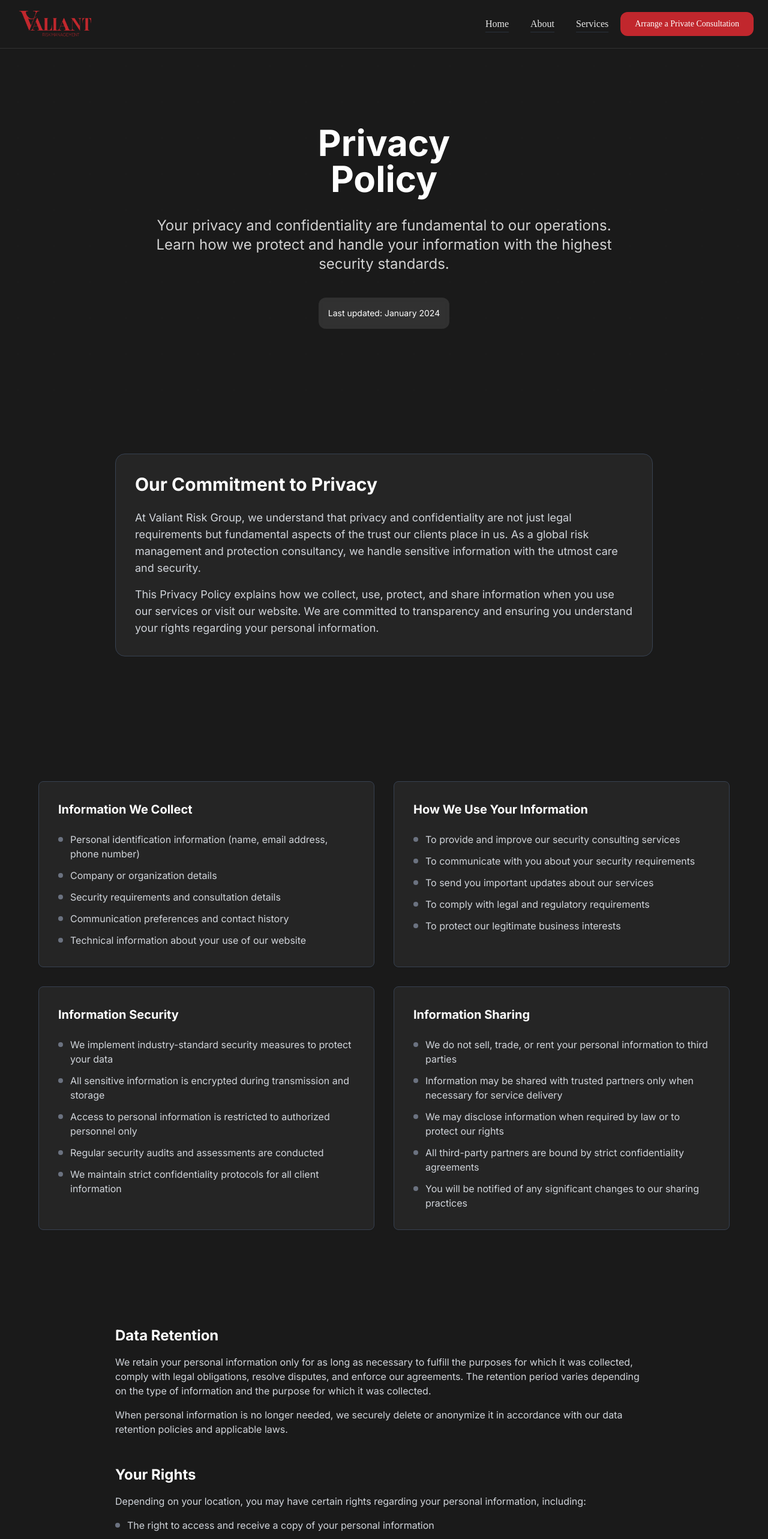
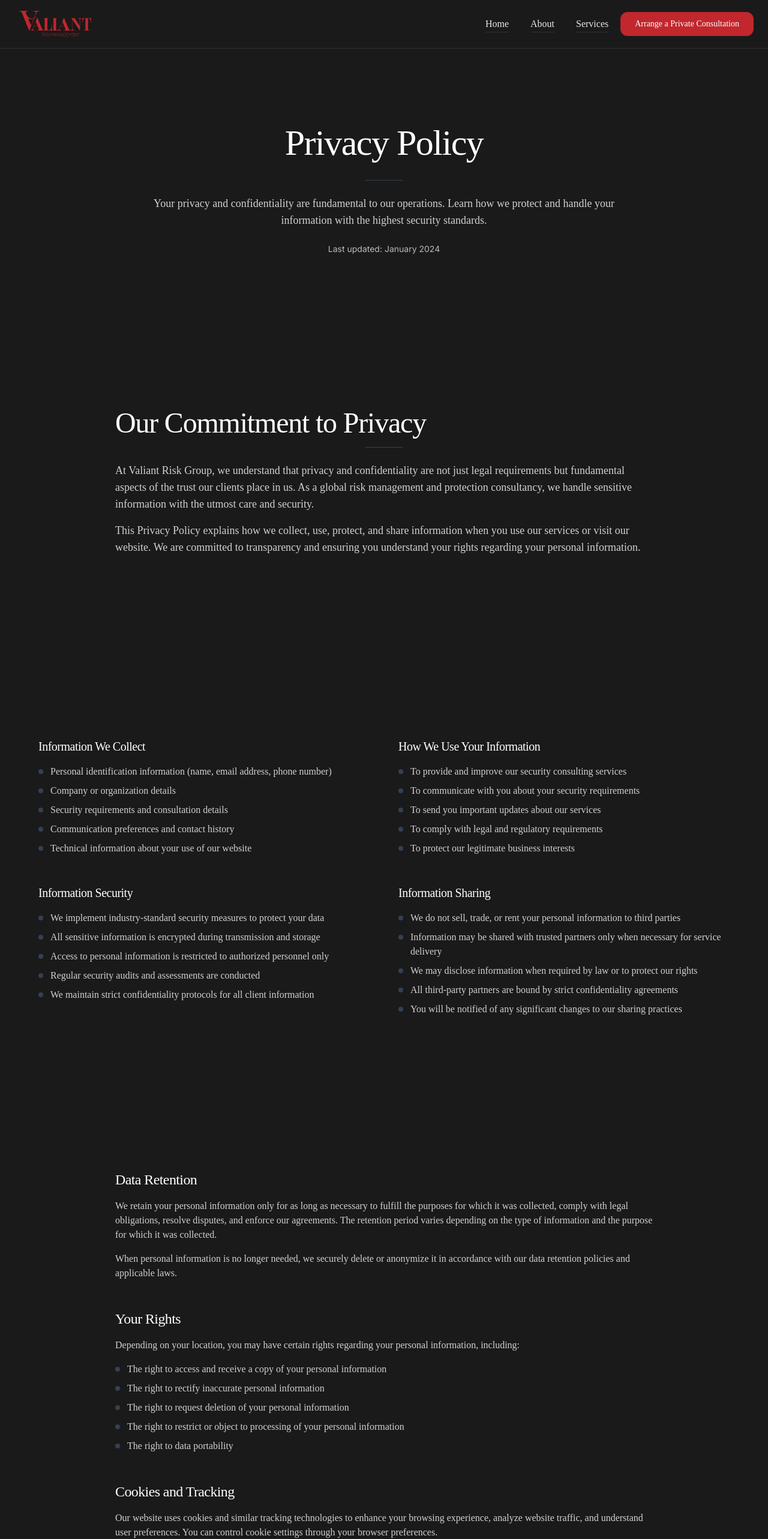
Before and after one commit to Joshua-Joseph1/valendor, a Next.js app: page /privacy-policy in a window 1280 px wide. Shown: the top 2565 px of the page at 60% size. Built offline with nearby package versions, Linux system fonts and the light colour scheme.

Commit message:
style(privacy-policy): apply Valiant minimal theme — dark bg, serif/sans types, unboxed sections, editorial spacing

```diff
--- a/app/privacy-policy/page.tsx
+++ b/app/privacy-policy/page.tsx
@@ -4,7 +4,7 @@ import { motion } from 'framer-motion';
 import { useInView } from 'framer-motion';
 import { useRef } from 'react';
 // Icons removed per brand guideline
-import { Card, CardContent } from '@/components/ui/card';
+// Minimal style - no cards needed
 
 const PrivacyPolicyPage = () => {
   const heroRef = useRef(null);
@@ -61,11 +61,11 @@ const PrivacyPolicyPage = () => {
   ];
 
   return (
-    <div className="min-h-screen pt-20 bg-[#1a1a1a] text-white">
+    <div className="min-h-screen pt-20 bg-[#1a1a1a] text-white antialiased">
       {/* Hero Section */}
       <section
         ref={heroRef}
-        className="relative py-32 bg-[#1a1a1a] text-white overflow-hidden"
+        className="relative py-24 md:py-32 bg-[#1a1a1a] text-white overflow-hidden"
       >
         {/* Subtle geometric background pattern */}
         <div className="absolute inset-0 opacity-5">
@@ -86,26 +86,22 @@ const PrivacyPolicyPage = () => {
           >
             <div className="flex items-center justify-center mb-8">
               <div>
-                <h1 className="text-5xl md:text-6xl font-bold leading-tight">
-                  Privacy
-                  <span className="block text-white">Policy</span>
+                <h1 className="text-4xl md:text-6xl font-[ui-serif] tracking-tight leading-tight">
+                  Privacy Policy
                 </h1>
               </div>
             </div>
-            <p className="text-xl md:text-2xl text-white/80 mb-10 leading-relaxed max-w-3xl mx-auto">
-              Your privacy and confidentiality are fundamental to our
-              operations. Learn how we protect and handle your information with
-              the highest security standards.
+            <div className="mx-auto h-px w-16 bg-[#344154] mb-6" />
+            <p className="text-base md:text-lg text-white/80 mb-6 leading-relaxed max-w-3xl mx-auto font-[ui-sans-serif]">
+              Your privacy and confidentiality are fundamental to our operations. Learn how we protect and handle your information with the highest security standards.
             </p>
-            <div className="bg-white/10 backdrop-blur-sm rounded-xl p-4 inline-flex items-center">
-              <span className="text-sm">Last updated: January 2024</span>
-            </div>
+            <div className="text-white/70 text-sm">Last updated: January 2024</div>
           </motion.div>
         </div>
       </section>
 
       {/* Introduction Section */}
-      <section className="py-20 bg-[#1a1a1a]">
+      <section className="py-24 md:py-32 bg-[#1a1a1a] text-white">
         <div className="container mx-auto px-6">
           <motion.div
             initial={{ opacity: 0, y: 50 }}
@@ -114,22 +110,16 @@ const PrivacyPolicyPage = () => {
             viewport={{ once: true }}
             className="max-w-4xl mx-auto"
           >
-            <div className="bg-[#252525] border border-gray-700 rounded-2xl p-8 mb-12">
-              <h2 className="text-3xl font-bold text-white mb-6">
+            <div className="p-0 mb-12">
+              <h2 className="text-3xl md:text-5xl font-[ui-serif] tracking-tight text-white mb-4">
                 Our Commitment to Privacy
               </h2>
-              <p className="text-lg text-gray-300 mb-4">
-                At Valiant Risk Group, we understand that privacy and
-                confidentiality are not just legal requirements but fundamental
-                aspects of the trust our clients place in us. As a global risk
-                management and protection consultancy, we handle sensitive
-                information with the utmost care and security.
+              <div className="mx-auto h-px w-16 bg-[#344154] mb-6" />
+              <p className="text-base md:text-lg text-white/80 mb-4 font-[ui-sans-serif]">
+                At Valiant Risk Group, we understand that privacy and confidentiality are not just legal requirements but fundamental aspects of the trust our clients place in us. As a global risk management and protection consultancy, we handle sensitive information with the utmost care and security.
               </p>
-              <p className="text-lg text-gray-300">
-                This Privacy Policy explains how we collect, use, protect, and
-                share information when you use our services or visit our
-                website. We are committed to transparency and ensuring you
-                understand your rights regarding your personal information.
+              <p className="text-base md:text-lg text-white/80 font-[ui-sans-serif]">
+                This Privacy Policy explains how we collect, use, protect, and share information when you use our services or visit our website. We are committed to transparency and ensuring you understand your rights regarding your personal information.
               </p>
             </div>
           </motion.div>
@@ -137,10 +127,10 @@ const PrivacyPolicyPage = () => {
       </section>
 
       {/* Main Content Sections */}
-      <section ref={contentRef} className="py-20 bg-[#1a1a1a]">
+      <section ref={contentRef} className="py-24 md:py-32 bg-[#1a1a1a] text-white">
         <div className="container mx-auto px-6">
           <div className="max-w-6xl mx-auto">
-            <div className="grid grid-cols-1 lg:grid-cols-2 gap-8">
+            <div className="grid grid-cols-1 lg:grid-cols-2 gap-12">
               {sections.map((section, index) => (
                 <motion.div
                   key={section.title}
@@ -148,23 +138,19 @@ const PrivacyPolicyPage = () => {
                   animate={isContentInView ? { opacity: 1, y: 0 } : {}}
                   transition={{ duration: 0.8, delay: index * 0.2 }}
                 >
-                  <Card className="h-full bg-[#252525] border border-gray-700 hover:shadow-lg transition-shadow duration-300">
-                    <CardContent className="p-8">
-                      <div className="flex items-center mb-6">
-                        <h3 className="text-xl font-bold text-white">
-                          {section.title}
-                        </h3>
+                  <div className="p-0">
+                    <div className="mb-4">
+                      <h3 className="text-xl font-[ui-serif] tracking-tight text-white">{section.title}</h3>
                     </div>
-                      <ul className="space-y-3">
+                    <ul className="space-y-2">
                       {section.content.map((item, itemIndex) => (
                         <li key={itemIndex} className="flex items-start">
-                            <div className="w-2 h-2 bg-gray-500 rounded-full mt-2 mr-3 flex-shrink-0"></div>
-                            <span className="text-gray-300">{item}</span>
+                          <div className="w-2 h-2 bg-[#344154] rounded-full mt-2 mr-3 flex-shrink-0"></div>
+                          <span className="text-white/80 font-[ui-sans-serif]">{item}</span>
                         </li>
                       ))}
                     </ul>
-                    </CardContent>
-                  </Card>
+                  </div>
                 </motion.div>
               ))}
             </div>
@@ -173,7 +159,7 @@ const PrivacyPolicyPage = () => {
       </section>
 
       {/* Additional Sections */}
-      <section className="py-20 bg-[#1a1a1a]">
+      <section className="py-24 md:py-32 bg-[#1a1a1a] text-white">
         <div className="container mx-auto px-6">
           <div className="max-w-4xl mx-auto space-y-12">
             {/* Data Retention */}
@@ -183,17 +169,17 @@ const PrivacyPolicyPage = () => {
               transition={{ duration: 0.6 }}
               viewport={{ once: true }}
             >
-              <h3 className="text-2xl font-bold text-white mb-4">
+              <h3 className="text-2xl font-[ui-serif] tracking-tight text-white mb-4">
                 Data Retention
               </h3>
-              <p className="text-gray-300 mb-4">
+              <p className="text-white/80 mb-4 font-[ui-sans-serif]">
                 We retain your personal information only for as long as
                 necessary to fulfill the purposes for which it was collected,
                 comply with legal obligations, resolve disputes, and enforce our
                 agreements. The retention period varies depending on the type of
                 information and the purpose for which it was collected.
               </p>
-              <p className="text-gray-300">
+              <p className="text-white/80 font-[ui-sans-serif]">
                 When personal information is no longer needed, we securely
                 delete or anonymize it in accordance with our data retention
                 policies and applicable laws.
@@ -207,34 +193,34 @@ const PrivacyPolicyPage = () => {
               transition={{ duration: 0.6, delay: 0.1 }}
               viewport={{ once: true }}
             >
-              <h3 className="text-2xl font-bold text-white mb-4">
+              <h3 className="text-2xl font-[ui-serif] tracking-tight text-white mb-4">
                 Your Rights
               </h3>
-              <p className="text-gray-300 mb-4">
+              <p className="text-white/80 mb-4 font-[ui-sans-serif]">
                 Depending on your location, you may have certain rights
                 regarding your personal information, including:
               </p>
-              <ul className="space-y-2 text-gray-300">
+              <ul className="space-y-2 text-white/80 font-[ui-sans-serif]">
                 <li className="flex items-start">
-                  <div className="w-2 h-2 bg-gray-500 rounded-full mt-2 mr-3 flex-shrink-0"></div>
+                  <div className="w-2 h-2 bg-[#344154] rounded-full mt-2 mr-3 flex-shrink-0"></div>
                   The right to access and receive a copy of your personal
                   information
                 </li>
                 <li className="flex items-start">
-                  <div className="w-2 h-2 bg-gray-500 rounded-full mt-2 mr-3 flex-shrink-0"></div>
+                  <div className="w-2 h-2 bg-[#344154] rounded-full mt-2 mr-3 flex-shrink-0"></div>
                   The right to rectify inaccurate personal information
                 </li>
                 <li className="flex items-start">
-                  <div className="w-2 h-2 bg-gray-500 rounded-full mt-2 mr-3 flex-shrink-0"></div>
+                  <div className="w-2 h-2 bg-[#344154] rounded-full mt-2 mr-3 flex-shrink-0"></div>
                   The right to request deletion of your personal information
                 </li>
                 <li className="flex items-start">
-                  <div className="w-2 h-2 bg-gray-500 rounded-full mt-2 mr-3 flex-shrink-0"></div>
+                  <div className="w-2 h-2 bg-[#344154] rounded-full mt-2 mr-3 flex-shrink-0"></div>
                   The right to restrict or object to processing of your personal
                   information
                 </li>
                 <li className="flex items-start">
-                  <div className="w-2 h-2 bg-gray-500 rounded-full mt-2 mr-3 flex-shrink-0"></div>
+                  <div className="w-2 h-2 bg-[#344154] rounded-full mt-2 mr-3 flex-shrink-0"></div>
                   The right to data portability
                 </li>
               </ul>
@@ -247,16 +233,16 @@ const PrivacyPolicyPage = () => {
               transition={{ duration: 0.6, delay: 0.2 }}
               viewport={{ once: true }}
             >
-              <h3 className="text-2xl font-bold text-white mb-4">
+              <h3 className="text-2xl font-[ui-serif] tracking-tight text-white mb-4">
                 Cookies and Tracking
               </h3>
-              <p className="text-gray-300 mb-4">
+              <p className="text-white/80 mb-4 font-[ui-sans-serif]">
                 Our website uses cookies and similar tracking technologies to
                 enhance your browsing experience, analyze website traffic, and
                 understand user preferences. You can control cookie settings
                 through your browser preferences.
               </p>
-              <p className="text-gray-300">
+              <p className="text-white/80 font-[ui-sans-serif]">
                 We use both session cookies (which expire when you close your
                 browser) and persistent cookies (which remain on your device for
                 a specified period) to improve website functionality and user
@@ -271,10 +257,10 @@ const PrivacyPolicyPage = () => {
               transition={{ duration: 0.6, delay: 0.3 }}
               viewport={{ once: true }}
             >
-              <h3 className="text-2xl font-bold text-white mb-4">
+              <h3 className="text-2xl font-[ui-serif] tracking-tight text-white mb-4">
                 Changes to This Policy
               </h3>
-              <p className="text-gray-300">
+              <p className="text-white/80 font-[ui-sans-serif]">
                 We may update this Privacy Policy from time to time to reflect
                 changes in our practices, technology, legal requirements, or
                 other factors. We will notify you of any material changes by
@@ -288,7 +274,7 @@ const PrivacyPolicyPage = () => {
       </section>
 
       {/* Contact Section */}
-      <section className="py-20 bg-[#1a1a1a] text-white">
+      <section className="py-24 md:py-32 bg-[#1a1a1a] text-white">
         <div className="container mx-auto px-6">
           <motion.div
             initial={{ opacity: 0, y: 50 }}
@@ -297,10 +283,10 @@ const PrivacyPolicyPage = () => {
             viewport={{ once: true }}
             className="max-w-4xl mx-auto text-center"
           >
-            <h2 className="text-4xl font-bold mb-6">
+            <h2 className="text-3xl md:text-5xl font-[ui-serif] tracking-tight mb-4">
               Questions About Privacy?
             </h2>
-            <p className="text-xl mb-8">
+            <p className="text-base md:text-lg mb-8 text-white/80 font-[ui-sans-serif]">
               If you have any questions about this Privacy Policy or how we
               handle your personal information, please don't hesitate to contact
               us.
@@ -309,14 +295,14 @@ const PrivacyPolicyPage = () => {
             <div className="grid grid-cols-1 md:grid-cols-2 gap-8 max-w-2xl mx-auto">
               <div className="flex items-center justify-center">
                 <div>
-                  <p className="font-semibold">Email Us</p>
-                  <p className="text-white/80">privacy@valentorgroup.com</p>
+                  <p className="font-[ui-serif]">Email Us</p>
+                  <p className="text-white/80 font-[ui-sans-serif]">privacy@valentorgroup.com</p>
                 </div>
               </div>
               <div className="flex items-center justify-center">
                 <div>
-                  <p className="font-semibold">Call Us</p>
-                  <p className="text-white/80"></p>
+                  <p className="font-[ui-serif]">Call Us</p>
+                  <p className="text-white/80 font-[ui-sans-serif]"></p>
                 </div>
               </div>
             </div>
```
Lines whose indentation alone changed are shown as unchanged.
